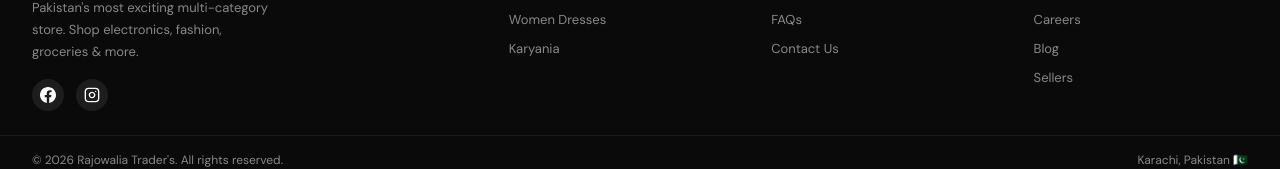
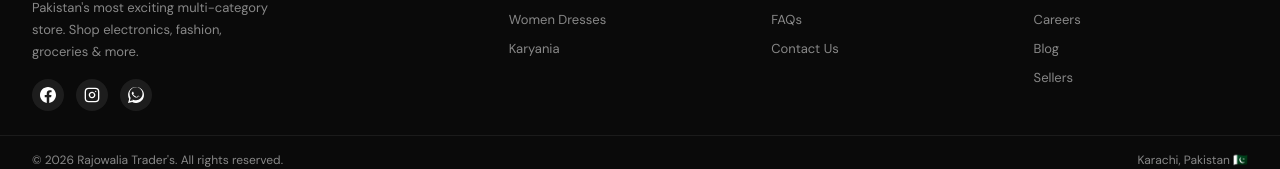
Before and after one commit to Moawiz198/rajowalia-traders-shop, a React (Vite) app: page /category/1 in a window 1280 px wide. Shown: the part 640-809 px from the top of the page. Built offline with nearby package versions, Linux system fonts and the light colour scheme; no server answers; the database is empty.

Commit message:
Add WhatsApp logo button to Footer social list

```diff
--- a/src/components/Footer.jsx
+++ b/src/components/Footer.jsx
@@ -37,7 +37,7 @@
                 color: '#fff',
                 transition: 'all 0.3s'
               }}
-              onMouseEnter={(e) => e.currentTarget.style.background = 'var(--accent)'}
+              onMouseEnter={(e) => e.currentTarget.style.background = '#1877F2'}
               onMouseLeave={(e) => e.currentTarget.style.background = 'rgba(255,255,255,0.08)'}
             >
               <svg xmlns="http://www.w3.org/2000/svg" width="16" height="16" viewBox="0 0 24 24" fill="currentColor">
@@ -59,13 +59,35 @@
                 color: '#fff',
                 transition: 'all 0.3s'
               }}
-              onMouseEnter={(e) => e.currentTarget.style.background = 'var(--accent)'}
+              onMouseEnter={(e) => e.currentTarget.style.background = '#E1306C'}
               onMouseLeave={(e) => e.currentTarget.style.background = 'rgba(255,255,255,0.08)'}
             >
               <svg xmlns="http://www.w3.org/2000/svg" width="16" height="16" viewBox="0 0 24 24" fill="none" stroke="currentColor" strokeWidth="2" strokeLinecap="round" strokeLinejoin="round">
                 <rect x="2" y="2" width="20" height="20" rx="5" ry="5"></rect>
                 <path d="M16 11.37A4 4 0 1 1 12.63 8 4 4 0 0 1 16 11.37z"></path>
                 <line x1="17.5" y1="6.5" x2="17.51" y2="6.5"></line>
+              </svg>
+            </a>
+            <a
+              href="https://wa.me/923046999198"
+              target="_blank"
+              rel="noreferrer"
+              style={{
+                display: 'flex',
+                alignItems: 'center',
+                justifyContent: 'center',
+                width: '32px',
+                height: '32px',
+                borderRadius: '50%',
+                background: 'rgba(255,255,255,0.08)',
+                color: '#fff',
+                transition: 'all 0.3s'
+              }}
+              onMouseEnter={(e) => e.currentTarget.style.background = '#25D366'}
+              onMouseLeave={(e) => e.currentTarget.style.background = 'rgba(255,255,255,0.08)'}
+            >
+              <svg xmlns="http://www.w3.org/2000/svg" width="16" height="16" viewBox="0 0 24 24" fill="currentColor">
+                <path d="M.057 24l1.687-6.163c-1.041-1.804-1.588-3.849-1.587-5.946C.06 5.348 5.397.01 12.008.01c3.202.001 6.212 1.246 8.477 3.513 2.266 2.268 3.507 5.28 3.505 8.484-.004 6.657-5.34 11.997-11.953 11.997-2.005-.001-3.973-.502-5.717-1.458L0 24zm6.27-5.592c1.657.983 3.313 1.493 5.733 1.494 5.344 0 9.695-4.347 9.698-9.7.001-2.593-1.007-5.032-2.842-6.866C17.069 1.499 14.629.5 12.013.5c-5.351 0-9.709 4.357-9.712 9.708-.002 2.215.539 4.334 1.597 6.223L2.83 21.13l4.908-1.286c.01-.001.018-.002.029-.002-.016-.002-.03-.005-.045-.008L6.327 18.408zm11.361-3.977c-.33-.165-1.951-.963-2.253-1.074-.302-.11-.522-.165-.742.165-.22.33-.852 1.074-1.044 1.294-.193.22-.385.247-.715.082-1.32-.66-2.545-1.185-3.52-2.024-.766-.66-1.284-1.474-1.433-1.73-.15-.258-.016-.398.116-.529.119-.117.264-.308.396-.462.132-.154.176-.264.264-.44.088-.176.044-.33-.022-.462-.066-.132-.522-1.26-.715-1.724-.188-.452-.379-.39-.522-.397-.135-.007-.29-.008-.445-.008-.154 0-.407.058-.62.292-.213.234-.813.794-.813 1.937 0 1.143.83 2.246.945 2.4.115.154 1.633 2.494 3.957 3.498.552.239 1.026.393 1.38.505.555.176 1.06.151 1.46.091.446-.067 1.951-.798 2.226-1.53.275-.733.275-1.36.193-1.493-.083-.133-.303-.215-.633-.38z" />
               </svg>
             </a>
           </div>
```
